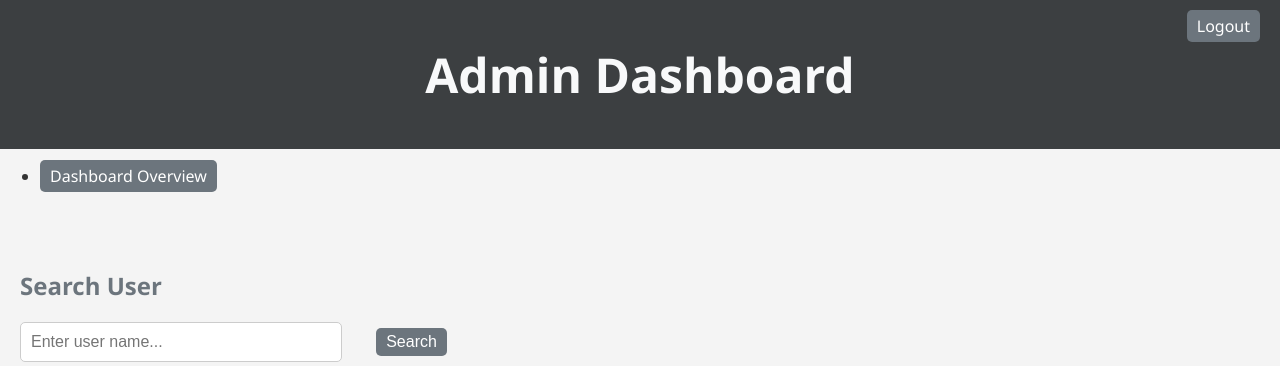
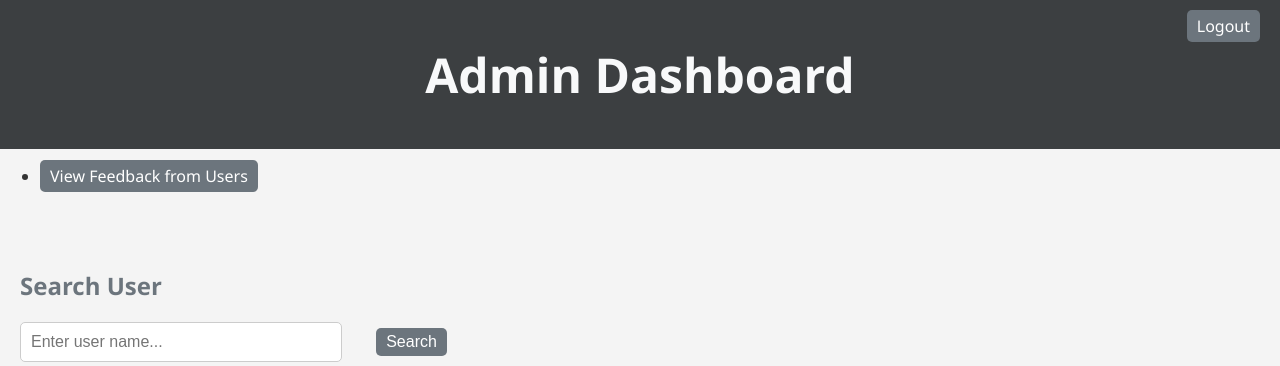
Before and after one commit to Jordannnnnn/withML, a Flask app: page /adminSearch in a window 1280 px wide. Shown: the top 366 px of the page. Run offline with Flask 3, Linux system fonts and the light colour scheme.

Commit message:
Updated userdashboard and admindashboard HTML

```diff
--- a/templates/adminDashboard.html
+++ b/templates/adminDashboard.html
@@ -20,7 +20,7 @@
         <aside class="sidebar">
             <nav>
                 <ul>
-                    <li><a href="#overview">Dashboard Overview</a></li><br>
+                    <li><a href="{{url_for('viewFeedback')}}">View Feedback from Users</a></li><br>
             </nav>
         </aside>
 
--- a/templates/userDashboard.html
+++ b/templates/userDashboard.html
@@ -38,6 +38,7 @@
         <input type="submit" value="Delete Profile">
         </form>
         </p>
+        <a href="{{url_for('submitFeedback')}}">Submit Feedback</a>
     </section>
 
     <form method="POST" action="/watchlistAction">
```
